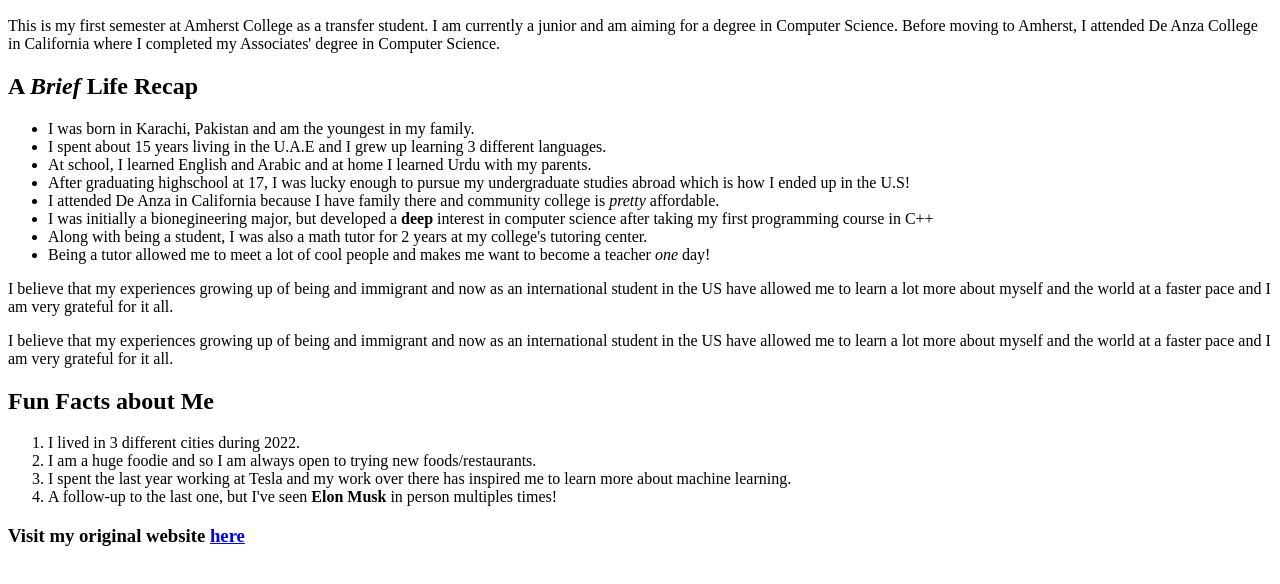
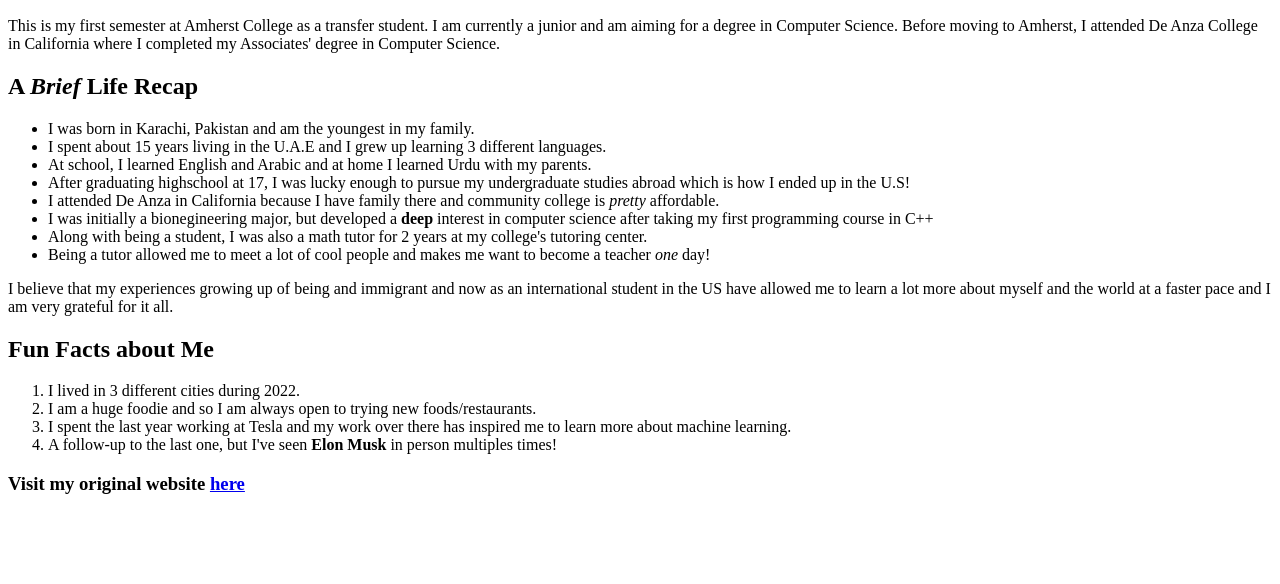
Before and after one commit to mariakh12/COSC-225-PUBLIC, a plain HTML site: page about.html in a window 1280 px wide. Shown: the part 110-694 px from the top of the page. Drawn offline with Linux system fonts and the light colour scheme.

Commit message:
Deleted duplicate line in about.html

```diff
--- a/about.html
+++ b/about.html
@@ -25,8 +25,6 @@
                 </ul>
                     <p> I believe that my experiences growing up of being and immigrant and now as an international student in the US have allowed me to learn a lot more about myself and the world at a faster pace and I am very grateful for it all.</p>
 
-                    <p> I believe that my experiences growing up of being and immigrant and now as an international student in the US have allowed me to learn a lot more about myself and the world at a faster pace and I am very grateful for it all.</p>
-
                 <h2>Fun Facts about Me</h2>
                 <ol>
                     <li> I lived in 3 different cities during 2022. </li>
```
